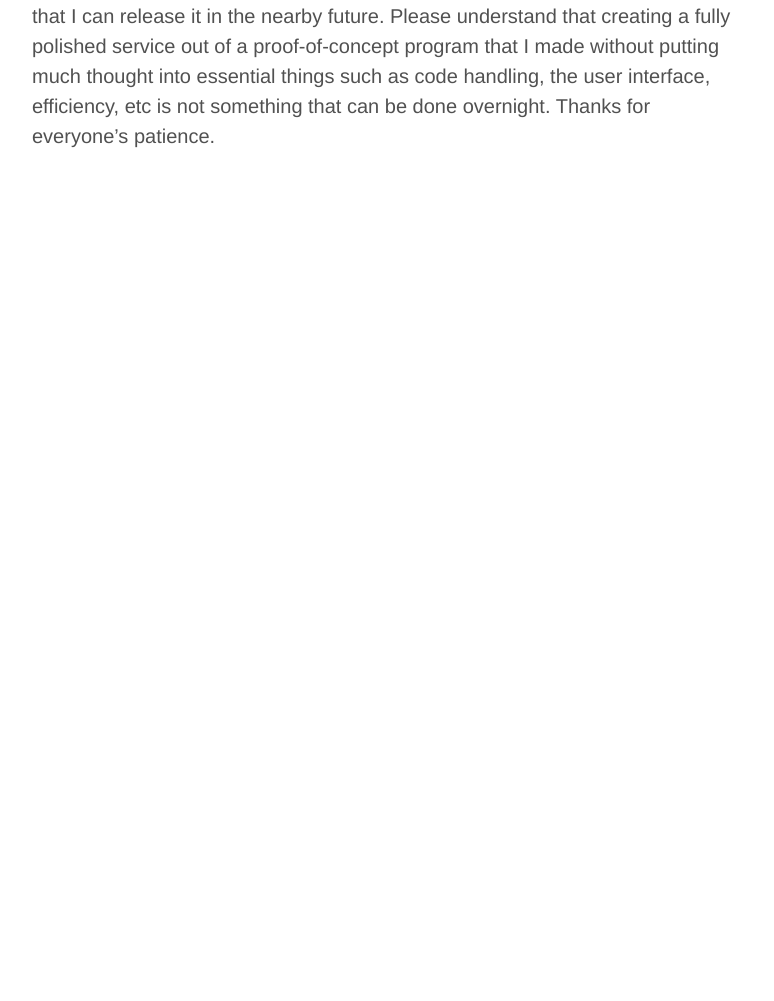
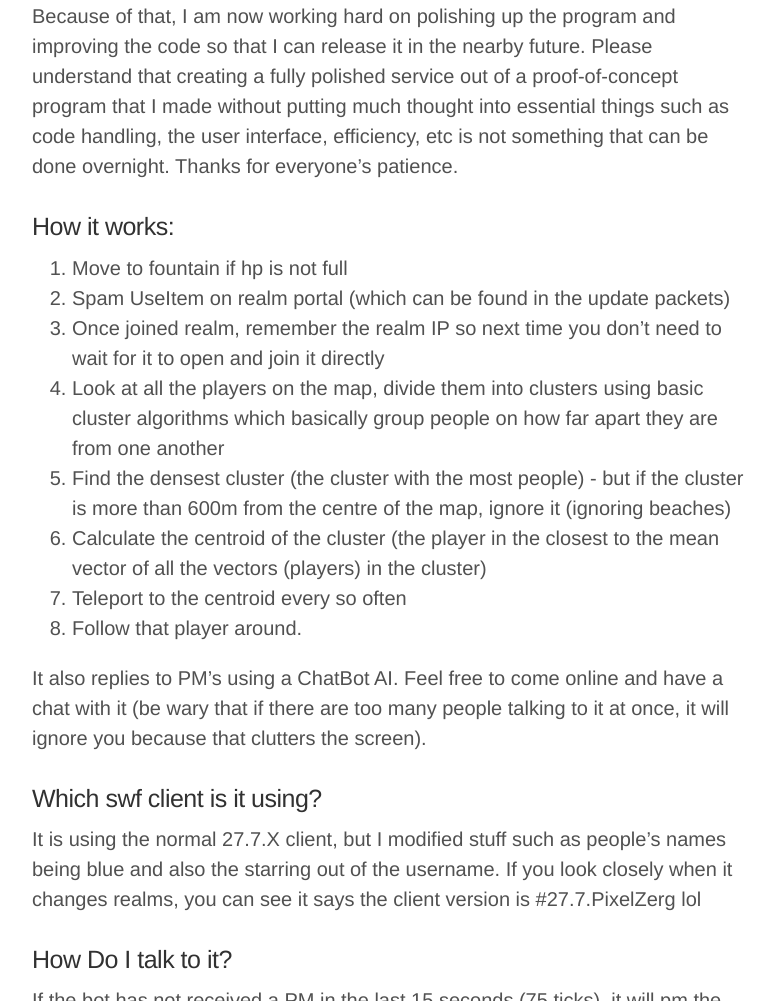
Before and after one commit to PixelZerg/PixelZFameBot, a Jekyll site: the page built from about.md, in a window 1280 px wide and 1400 px high, scrolled down 345 px. Shown: the part 399-1400 px from the top of the window, without its empty margins (248-1022 px from the left). Built offline with Jekyll 4.4.1, drawn with Linux system fonts in a browser that asks for light colours; Markdown is read by kramdown in place of the engine named in the settings; before the commit the page ends 975 px from its top, so only the background shows below that; some of the changed text lies outside the part shown.

Commit message:
Update About

```diff
--- a/about.md
+++ b/about.md
@@ -3,8 +3,38 @@ layout: page
 title: About
 ---
 
-PixelZFameBot is a  fame train bot for ROTMG made by me, PixelZerg. It started out as a proof-of-concept program, but due to its sudden popularity because of forum websites and this live-stream video that I uploaded on my channel:
+PixelZFameBot is a  fame train bot for ROTMG made by me, PixelZerg. It started out as a proof-of-concept program, but it had a sudden surge of popularity because of forum websites and this live-stream video that I uploaded on my channel:
 
 {% include youtubevid.html code="ppj3XtiOBmU" %}
 
-I am now working hard on polishing up the program and improving the code so that I can release it in the nearby future. Please understand that creating a fully polished service out of a proof-of-concept program that I made without putting much thought into essential things such as code handling, the user interface, efficiency, etc is not something that can be done overnight. Thanks for everyone's patience.
+Because of that, I am now working hard on polishing up the program and improving the code so that I can release it in the nearby future. Please understand that creating a fully polished service out of a proof-of-concept program that I made without putting much thought into essential things such as code handling, the user interface, efficiency, etc is not something that can be done overnight. Thanks for everyone's patience.
+
+### How it works:
+1. Move to fountain if hp is not full
+2. Spam UseItem on realm portal (which can be found in the update packets)
+3. Once joined realm, remember the realm IP so next time you don't need to wait for it to open and join it directly
+4. Look at all the players on the map, divide them into clusters using basic cluster algorithms which basically group people on how far apart they are from one another
+5. Find the densest cluster (the cluster with the most people) - but if the cluster is more than 600m from the centre of the map, ignore it (ignoring beaches)
+6. Calculate the centroid of the cluster (the player in the closest to the mean vector of all the vectors (players) in the cluster)
+7. Teleport to the centroid every so often
+8. Follow that player around.
+
+It also replies to PM's using a ChatBot AI. Feel free to come online and have a chat with it (be wary that if there are too many people talking to it at once, it will ignore you because that clutters the screen).
+
+### Which swf client is it using?
+It is using the normal 27.7.X client, but I modified stuff such as people's names being blue and also the starring out of the username. If you look closely when it changes realms, you can see it says the client version is #27.7.PixelZerg lol
+
+### How Do I talk to it?
+If the bot has not received a PM in the last 15 seconds (75 ticks), it will pm the next person that speaks in the public chat "wanna be friends" and the conversation will start from there. Alternatively, you can PM it at any time if you know the account's name. Be wary that if it is talking to more than 5 people at the same time and you try to talk to it, it will ignore you for a while.
+
+### When was the account in the livestream made?
+The account was made specifically for this livestream so it is only a couple of days old.
+
+### How does the autoloot work?
+The autoloot feature works by walking towards the bag and picking it up. At the start, it picks up everything and everything and then once it's inventory is full, it will swap out stuff and replace it with the thing in the bag if the thing in the bag is of greater value than what it is swapping it with.
+
+### How is item value calculated?
+The bot looks at the fame percentage of the item (it is a fame farming bot after all). It also considers pots. That is, dex,wis,vit less than spd less than att,def less than mana less than life
+
+### Does it suicide itself once it reaches 5 stars?
+No the fame train bot only fame trains and picks up bags and a few other little stuff. Everything else is manual. I am open to suggestions, though, and I may very well implement this in the future.
```
